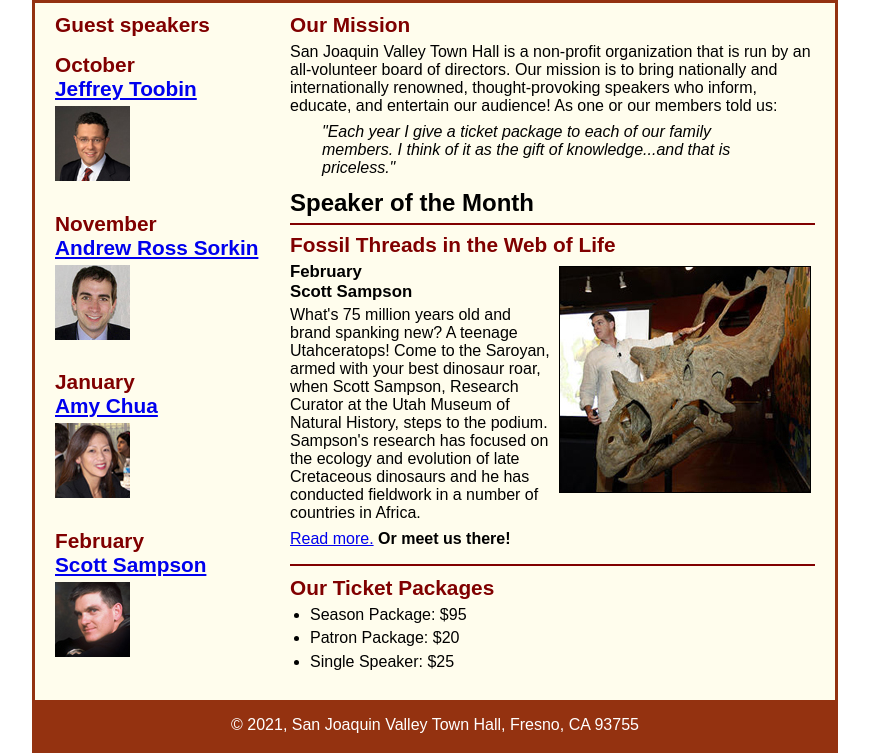
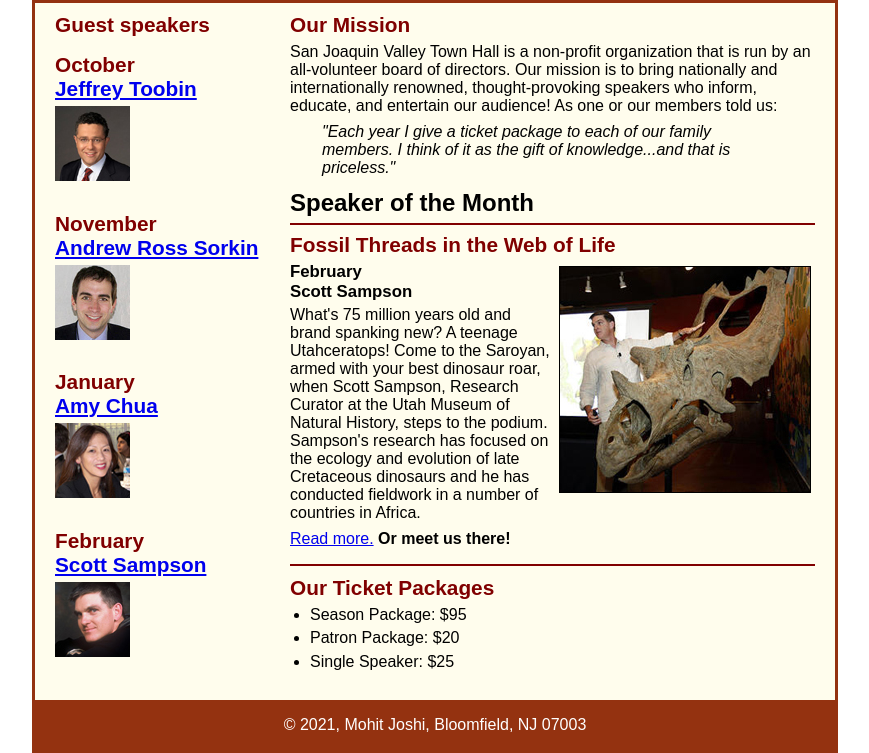
Before and after one commit to mj434/A12, a plain HTML site: page index.html in a window 1280 px wide. Shown: the part 115-868 px from the top of the page, without its empty margins (205-1074 px from the left). Drawn offline with Linux system fonts and the light colour scheme.

Commit message:
HW A12 copyright ammend

```diff
--- a/index.html
+++ b/index.html
@@ -65,7 +65,7 @@
     </aside>
 </main>
 <footer>
-    <p>&copy; 2021, San Joaquin Valley Town Hall, Fresno, CA 93755</p>
+    <p>&copy; 2021, Mohit Joshi, Bloomfield, NJ 07003</p>
 </footer>
 </body>
 </html>
```
Also changed, not shown: speakers/sampson.html (+1 -1 lines).
